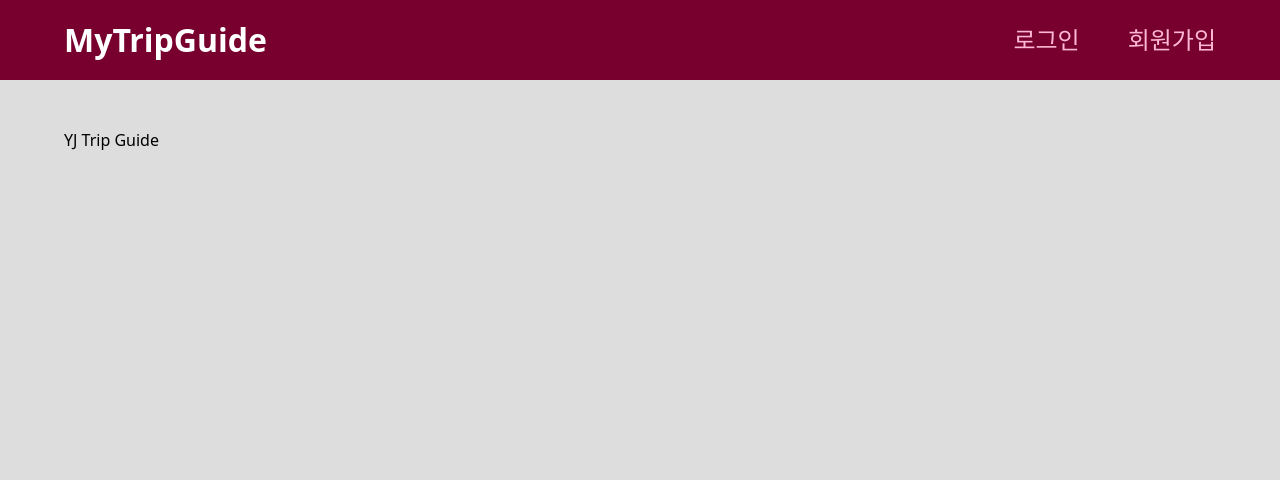
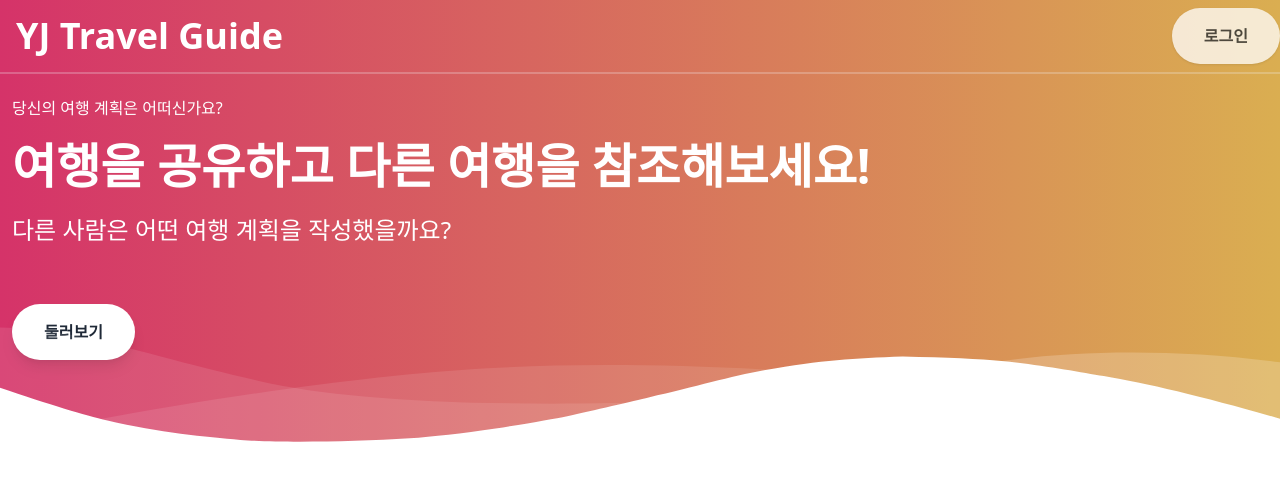
Before and after one commit to seokjin8678/tripguide-front, a Next.js app: page / in a window 1280 px wide. Shown: the top 480 px of the page. Built offline with nearby package versions, Linux system fonts and the light colour scheme.

Commit message:
feat: index 페이지, 레이아웃 컴포넌트 재작업

```diff
--- a/components/layout/Layout.module.css
+++ /dev/null
@@ -1,4 +0,0 @@
-.main {
-    margin: 3rem auto;
-    width: 90%;
-}
--- a/components/layout/Layout.tsx
+++ b/components/layout/Layout.tsx
@@ -1,6 +1,5 @@
 import React from 'react';
 import MainNavigation from './MainNavigation';
-import classes from './Layout.module.css';
 
 interface LayoutProps {
     children: React.ReactNode;
@@ -8,11 +7,9 @@ interface LayoutProps {
 
 const Layout = (props: LayoutProps) => {
     return (
-        <div>
+        <div className="leading-normal tracking-normal text-white gradient">
             <MainNavigation/>
-            <main className={classes.main}>
-                {props.children}
-            </main>
+            {props.children}
         </div>
     );
 };
--- a/components/layout/MainNavigation.module.css
+++ /dev/null
@@ -1,39 +0,0 @@
-.header {
-    width: 100%;
-    height: 5rem;
-    display: flex;
-    align-items: center;
-    justify-content: space-between;
-    background-color: #77002e;
-    padding: 0 5%;
-}
-
-.logo {
-    font-size: 2rem;
-    color: white;
-    font-weight: bold;
-}
-
-.header ul {
-    list-style: none;
-    margin: 0;
-    padding: 0;
-    display: flex;
-    align-items: baseline;
-}
-
-.header li {
-    margin-left: 3rem;
-}
-
-.header a {
-    text-decoration: none;
-    font-size: 1.5rem;
-    color: #fcb8d2;
-}
-
-.header a:hover,
-.header a:active,
-.header a.active {
-    color: white;
-}
--- a/components/layout/MainNavigation.tsx
+++ b/components/layout/MainNavigation.tsx
@@ -1,5 +1,4 @@
 import Link from 'next/link';
-import classes from './MainNavigation.module.css';
 
 interface MainNavigationProps {
 
@@ -7,19 +6,43 @@ interface MainNavigationProps {
 
 const MainNavigation = (props: MainNavigationProps) => {
     return (
-        <header className={classes.header}>
-            <div className={classes.logo}>MyTripGuide</div>
-            <nav>
-                <ul>
-                    <li>
-                        <Link href="/">로그인</Link>
-                    </li>
-                    <li>
-                        <Link href="/">회원가입</Link>
-                    </li>
-                </ul>
-            </nav>
-        </header>
+        <nav className="fixed w-full z-30 top-0 text-white">
+            <div className="w-full container mx-auto flex flex-wrap items-center justify-between mt-0 py-2">
+                <div className="pl-4 flex items-center">
+                    <a className="toggleColour text-white no-underline hover:no-underline font-bold text-2xl lg:text-4xl"
+                       href="#">
+                        YJ Travel Guide
+                    </a>
+                </div>
+                <div
+                    className="w-full flex-grow lg:flex lg:items-center lg:w-auto hidden mt-2 lg:mt-0 bg-white lg:bg-transparent text-black p-4 lg:p-0 z-20">
+                    <ul className="list-reset lg:flex justify-end flex-1 items-center">
+                        {/*<li className="mr-3">
+                            <a href="#" className="inline-block py-2 px-4 text-black font-bold no-underline">
+                                Active
+                            </a>
+                        </li>
+                        <li className="mr-3">
+                            <a href="#"
+                               className="inline-block text-black no-underline hover:text-gray-800 hover:text-underline py-2 px-4">
+                                Active
+                            </a>
+                        </li>
+                        <li className="mr-3">
+                            <a href="#"
+                               className="inline-block text-black no-underline hover:text-gray-800 hover:text-underline py-2 px-4">
+                                Active
+                            </a>
+                        </li>*/}
+                    </ul>
+                    <button
+                        className="mx-auto lg:mx-0 hover:underline bg-white text-gray-800 font-bold rounded-full mt-4 lg:mt-0 py-4 px-8 shadow opacity-75 focus:outline-none focus:shadow-outline transform transition hover:scale-105 duration-300 ease-in-out">
+                        로그인
+                    </button>
+                </div>
+            </div>
+            <hr className="border-b border-gray-100 opacity-25 my-0 py-0"/>
+        </nav>
     );
 };
 export default MainNavigation;
--- a/pages/index.tsx
+++ b/pages/index.tsx
@@ -4,7 +4,67 @@ import Layout from '../components/layout/Layout';
 const Home: NextPage = () => {
     return (
         <Layout>
-            <h1>YJ Trip Guide</h1>
+            <div className="pt-24">
+                <div className="container px-3 mx-auto flex flex-wrap flex-col md:flex-row items-center">
+                    <div className="flex flex-col w-full justify-center items-start text-center md:text-left">
+                        <p className="uppercase tracking-loose w-full">
+                            당신의 여행 계획은 어떠신가요?
+                        </p>
+                        <h1 className="my-4 text-5xl font-bold leading-tight">
+                            여행을 공유하고 다른 여행을 참조해보세요!
+                        </h1>
+                        <p className="leading-normal text-2xl mb-8">
+                            다른 사람은 어떤 여행 계획을 작성했을까요?
+                        </p>
+                        <button
+                            className="mx-auto lg:mx-0 hover:underline bg-white text-gray-800 font-bold rounded-full my-6 py-4 px-8 shadow-lg focus:outline-none focus:shadow-outline transform transition hover:scale-105 duration-300 ease-in-out">
+                            둘러보기
+                        </button>
+                    </div>
+                </div>
+            </div>
+            <div className="relative -mt-12 lg:-mt-24">
+                <svg
+                    viewBox="0 0 1428 174"
+                    version="1.1"
+                    xmlns="http://www.w3.org/2000/svg">
+                    <g
+                        stroke="none"
+                        strokeWidth="1"
+                        fill="none"
+                        fillRule="evenodd"
+                    >
+                        <g
+                            transform="translate(-2.000000, 44.000000)"
+                            fill="#FFFFFF"
+                            fillRule="nonzero"
+                        >
+                            <path
+                                d="M0,0 C90.7283404,0.927527913 147.912752,27.187927 291.910178,59.9119003 C387.908462,81.7278826 543.605069,89.334785 759,82.7326078 C469.336065,156.254352 216.336065,153.6679 0,74.9732496"
+                                opacity="0.100000001"
+                            ></path>
+                            <path
+                                d="M100,104.708498 C277.413333,72.2345949 426.147877,52.5246657 546.203633,45.5787101 C666.259389,38.6327546 810.524845,41.7979068 979,55.0741668 C931.069965,56.122511 810.303266,74.8455141 616.699903,111.243176 C423.096539,147.640838 250.863238,145.462612 100,104.708498 Z"
+                                opacity="0.100000001"
+                            ></path>
+                            <path
+                                d="M1046,51.6521276 C1130.83045,29.328812 1279.08318,17.607883 1439,40.1656806 L1439,120 C1271.17211,77.9435312 1140.17211,55.1609071 1046,51.6521276 Z"
+                                id="Path-4"
+                                opacity="0.200000003"
+                            ></path>
+                        </g>
+                        <g
+                            transform="translate(-4.000000, 76.000000)"
+                            fill="#FFFFFF"
+                            fillRule="nonzero"
+                        >
+                            <path
+                                d="M0.457,34.035 C57.086,53.198 98.208,65.809 123.822,71.865 C181.454,85.495 234.295,90.29 272.033,93.459 C311.355,96.759 396.635,95.801 461.025,91.663 C486.76,90.01 518.727,86.372 556.926,80.752 C595.747,74.596 622.372,70.008 636.799,66.991 C663.913,61.324 712.501,49.503 727.605,46.128 C780.47,34.317 818.839,22.532 856.324,15.904 C922.689,4.169 955.676,2.522 1011.185,0.432 C1060.705,1.477 1097.39,3.129 1121.236,5.387 C1161.703,9.219 1208.621,17.821 1235.4,22.304 C1285.855,30.748 1354.351,47.432 1440.886,72.354 L1441.191,104.352 L1.121,104.031 L0.457,34.035 Z"
+                            ></path>
+                        </g>
+                    </g>
+                </svg>
+            </div>
         </Layout>
     );
 };
--- a/styles/globals.css
+++ b/styles/globals.css
@@ -2,11 +2,6 @@
 @tailwind components;
 @tailwind utilities;
 
-* {
-    box-sizing: border-box;
+.gradient {
+    background: linear-gradient(90deg, #d53369 0%, #daae51 100%);
 }
-
-body {
-    margin: 0;
-    background-color: #DDD;
-}
```
